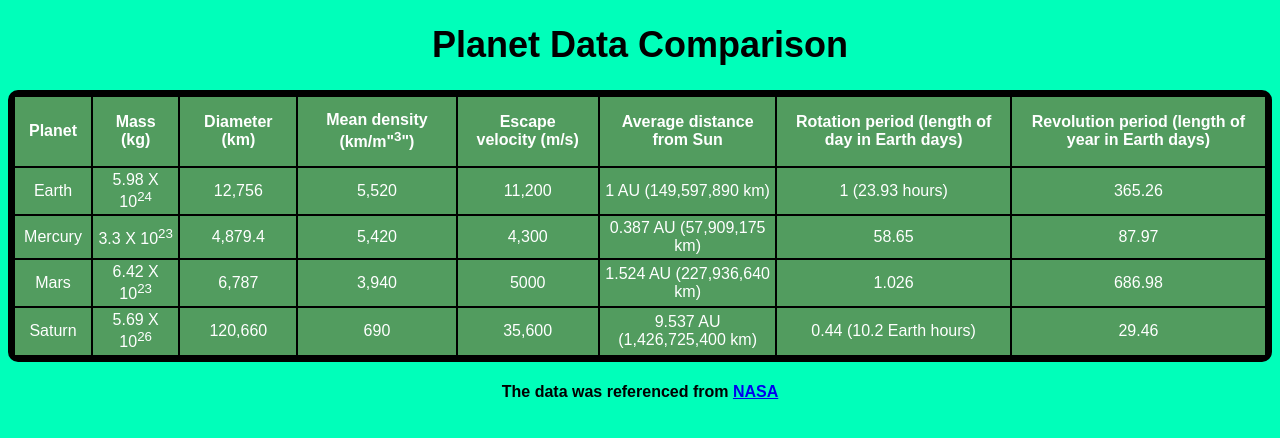
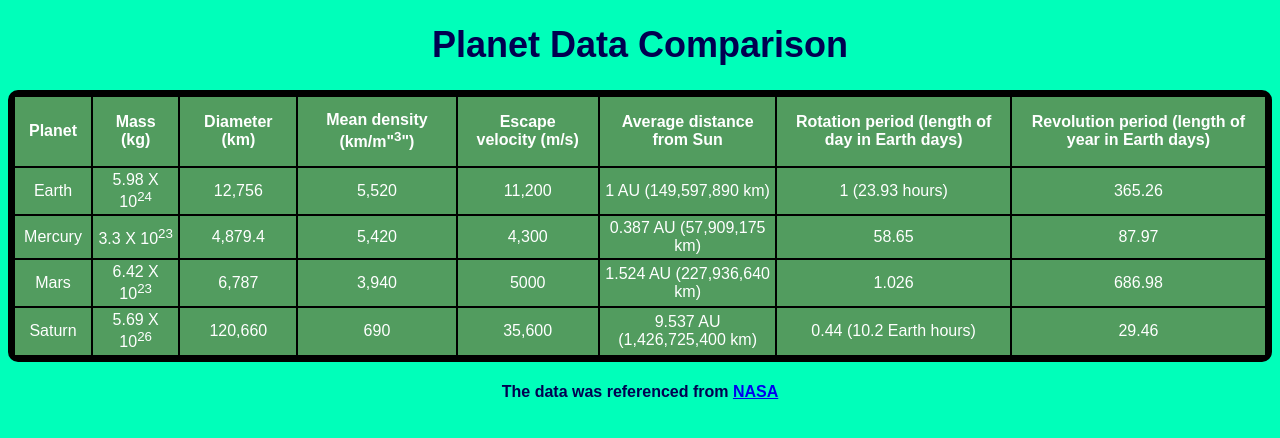
Before and after one commit to zmgkgkt1004/lab5, a plain HTML site: page index.html in a window 1280 px wide. Drawn offline with Linux system fonts and the light colour scheme.

Commit message:
Update style.css
FIx hex color

```diff
--- a/css/style.css
+++ b/css/style.css
@@ -1,7 +1,7 @@
 body {
     font-family: 'Arial', sans-serif;
     background-color: #00ffba;
-    color:#000000000050;
+    color:#000050;
     text-align: center;
 }
 table {
```
